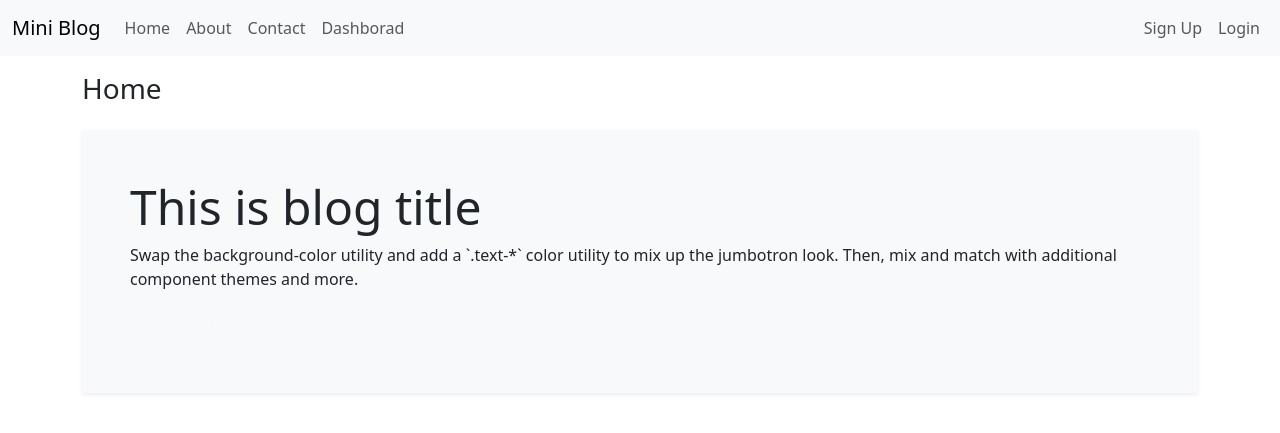
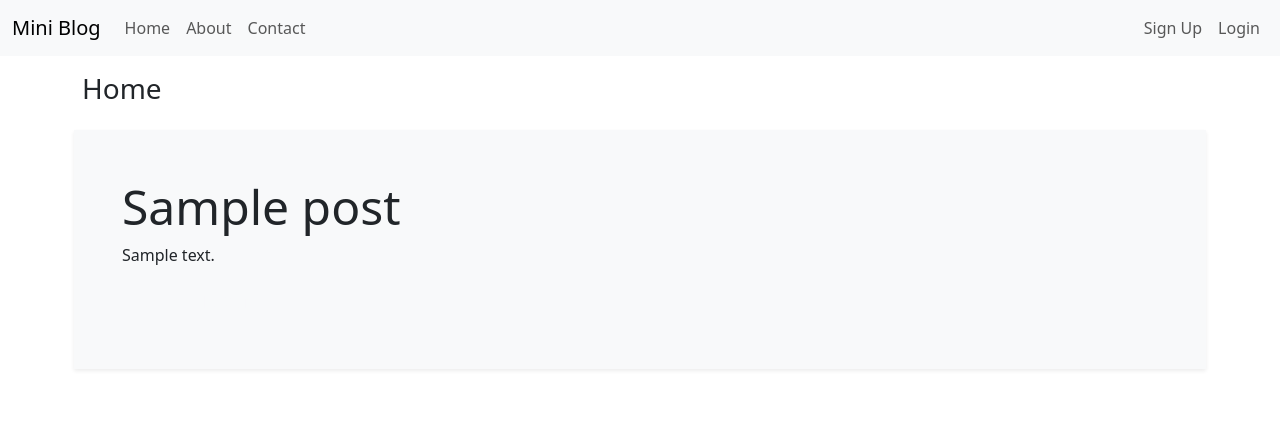
Before and after one commit to bikash829/blog_project, a Django app: page / in a window 1280 px wide. Shown: the top 433 px of the page. Run offline with Django 5.2, Linux system fonts and the light colour scheme; tables that the repository leaves empty hold one stand-in row (values such as "Sample post"); some libraries are stand-ins or nearby versions.

Commit message:
home page edit

```diff
--- a/blog_app/views.py
+++ b/blog_app/views.py
@@ -1,8 +1,15 @@
 from django.shortcuts import render
-
+from .models import Post
 # Create your views here.
 def home(request):
-    return render(request,template_name="blog_app/index.html")
+    posts = Post.objects.all()
+
+    template_name = "blog_app/index.html"
+    context = {
+        "posts": posts,
+    }
+
+    return render(request,template_name,context)
 
 
 def about(request):
--- a/templates/base/_base.html
+++ b/templates/base/_base.html
@@ -34,9 +34,11 @@
                   <li class="nav-item">
                     <a class="nav-link {% if request.path == '/blog/contact/' %}active{% endif %}" href="{% url 'blog:contact' %}">Contact</a>
                   </li>
+                  {% if user.is_authenticated %}
                   <li class="nav-item">
                     <a class="nav-link {% if request.path == '/blog/dashboard/' %}active{% endif %}" href="{% url 'blog:dashboard' %}">Dashborad</a>
                   </li>
+                  {% endif %}
                 </ul>
 
                 <ul class="navbar-nav me-0 mb-2 mb-lg-0">
--- a/templates/blog_app/index.html
+++ b/templates/blog_app/index.html
@@ -5,12 +5,17 @@
 {% block content %}
 <div class="container">
     <h3 class="py-3">Home</h3>
-    <div class="h-100 p-5 shadow-sm bg-body-tertiary ">
+    <div class="row g-3">
+      {% for item in posts %}
+      <div class="h-100 p-5 shadow-sm bg-body-tertiary ">
 
-      <h1 class="display-5"><strong>This is blog title</strong></h1>
-      <p>Swap the background-color utility and add a `.text-*` color utility to mix up the jumbotron look. Then, mix and match with additional component themes and more.</p>
-      <button class="btn btn-outline-light" type="button">Example button</button>
+        <h1 class="display-5"><strong>{{item.title}}</strong></h1>
+        <p>{{item.description}}</p>
+        <button class="btn btn-outline-light" type="button">Example button</button>
+      </div>
+      {% endfor %}
     </div>
+
   </div>
 
   <div class="toast-container position-fixed top-0 end-0 p-3">
--- a/templates/blog_app/pages/contact.html
+++ b/templates/blog_app/pages/contact.html
@@ -27,7 +27,7 @@
 
 
     <div class="col-12">
-      <button type="submit" class="btn btn-primary">Sign in</button>
+      <button type="submit" class="btn btn-primary">Submit</button>
     </div>
   </form>
 </div>
```
